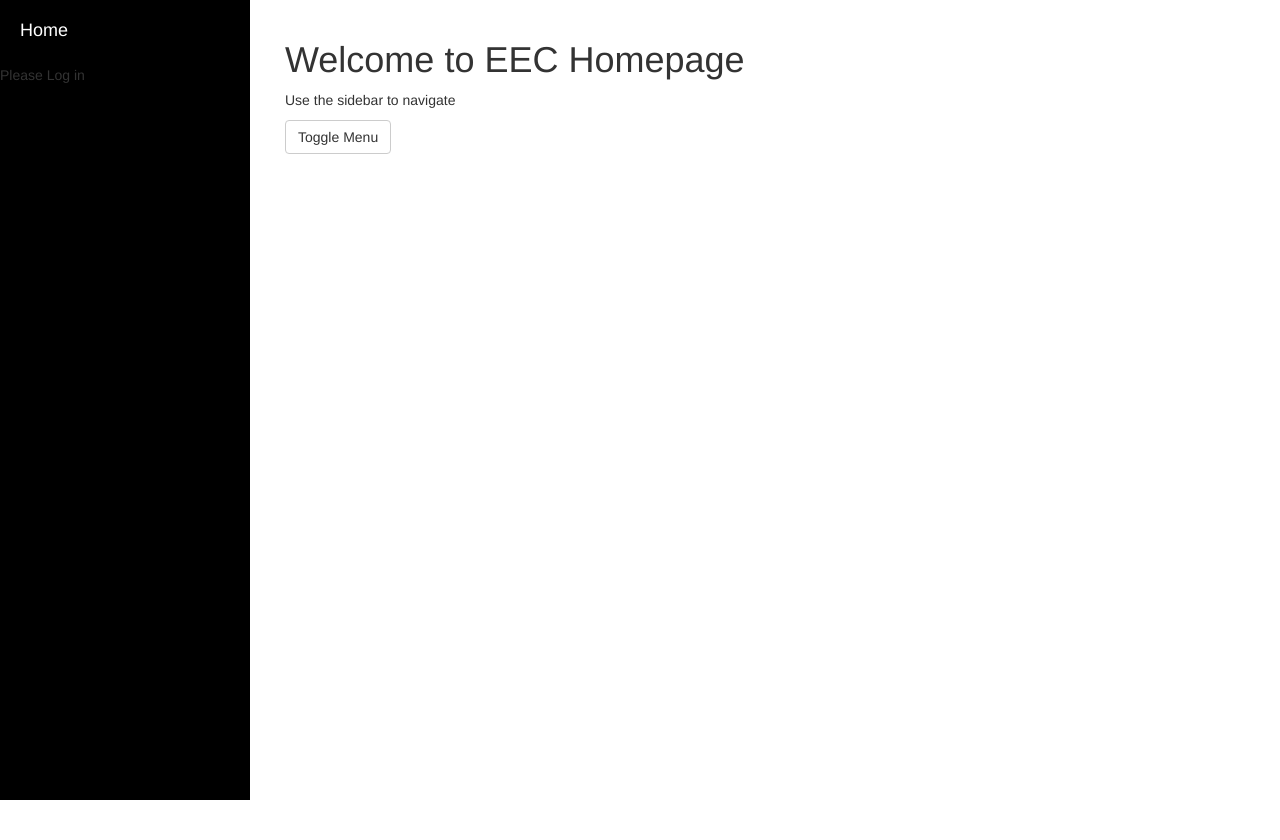
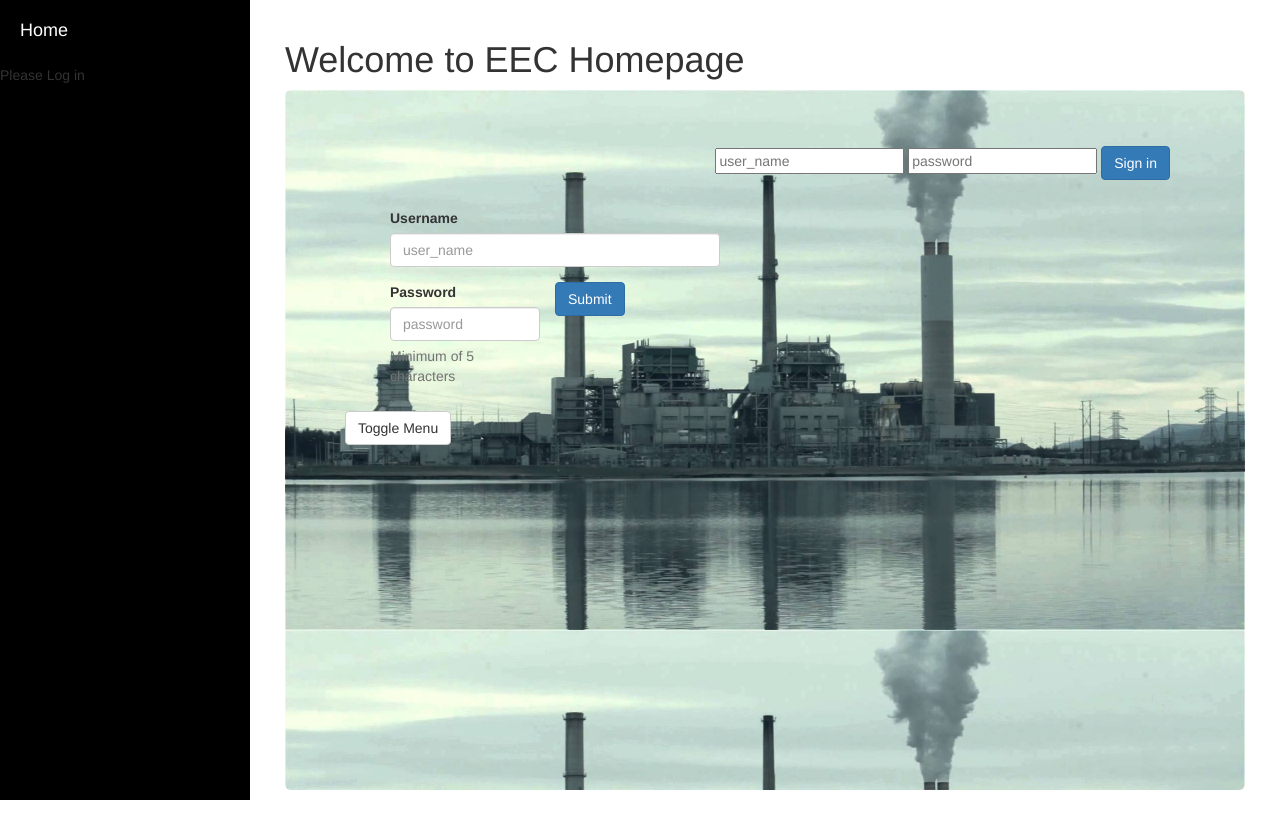
Before and after one commit to kannabanana/Capstone, a PHP site: page /landing.php in a window 1280 px wide. Before the commit the page ends 800 px from the top, so only its background shows below. Run offline with PHP 8.4, Linux system fonts and the light colour scheme; data that the repository does not hold is empty.

Commit message:
Log in works, landing page works, profile page works. Made the landing page central and sidebar is on all the appropriate pages. Can not access without logging in.

```diff
--- a/winter/views/_header.php
+++ b/winter/views/_header.php
@@ -1,6 +1,5 @@
 <?php
 ini_set('error_reporting', E_ALL);
+$db = new mysqli("oniddb.cws.oregonstate.edu","amidong-db","s7whrue6vvn8lbAP","amidong-db");
 session_start();
-$db = new mysqli("oniddb.cws.oregonstate.edu","amidong-db","s7whrue6vvn8lbAP","amidong-db");
-
 ?>
--- a/winter/views/landing.php
+++ b/winter/views/landing.php
@@ -39,7 +39,8 @@
                         Home
                     </a>
                 </li>
-				<?php if(isset($_SESSION['uid']) && !empty($_SESSION['uid'])){
+				<?php
+				if(isset($_SESSION['uid']) && !empty($_SESSION['uid'])){
 				echo '
                 <li>
                     <a href="profile.php">Profile</a>
@@ -74,7 +75,46 @@
                 <div class="row">
                     <div class="col-lg-12">
                         <h1>Welcome to EEC Homepage</h1>
-                        <p>Use the sidebar to navigate</p>
+						<?php
+						if(isset($_SESSION['uid']) && !empty($_SESSION['uid'])){echo
+                        '<p>Use the sidebar to navigate</p>' ;
+						}else{ echo '
+						<div class="jumbotron" style="background-image: url(factory.jpg); height: 700px; background-size: 100%;">
+							<div id="centershit">
+							<form data-toggle="validator" role="form" class="navbar-form pull-right" action="submit_login.php" autocomplete="off" method="post">
+                      <input class="span2" name="user_name" type="text" placeholder="user_name" required>
+                      <input class="span2" name="password" type="password" placeholder="password" required>
+                      <button type="submit" class="btn btn-primary">Sign in</button>
+                  </form>
+
+
+						<div class="container">
+							  <div class="row">
+								  <div class="col-md-6">
+									  <br />
+									  <div class="container-fluid">
+											  <form data-toggle="validator" role="form" autocomplete="off" action="submit_registration.php" method="post">
+												  <div class="form-group col-lg-12">
+													  <label for="user_name" class="control-label">Username</label>
+													  <input name="user_name" type="text" class="form-control" placeholder="user_name" required>
+												  </div>
+												  <div class="form-group col-sm-6">
+													  <label for="password" class="control-label">Password</label>
+													  <input name="password" type="password" data-minlength="5" class="form-control" id="password" placeholder="password" required>
+													  <span class="help-block">Minimum of 5 characters</span>
+												  </div>
+												  <div class="form-group">
+													  <button type="submit" class="btn btn-primary">Submit</button>
+												  </div>
+										  </form>
+									  </div>
+								  </div>
+						   </div>
+
+
+						</div>
+						</div>'; } ?>
+
                         <a href="#menu-toggle" class="btn btn-default" id="menu-toggle">Toggle Menu</a>
                     </div>
                 </div>
```
Also changed, not shown: winter/views/profile.php (+81 -3 lines), winter/views/submit_login.php (+7 -9 lines), winter/views/submit_logout.php (+4 -5 lines).
